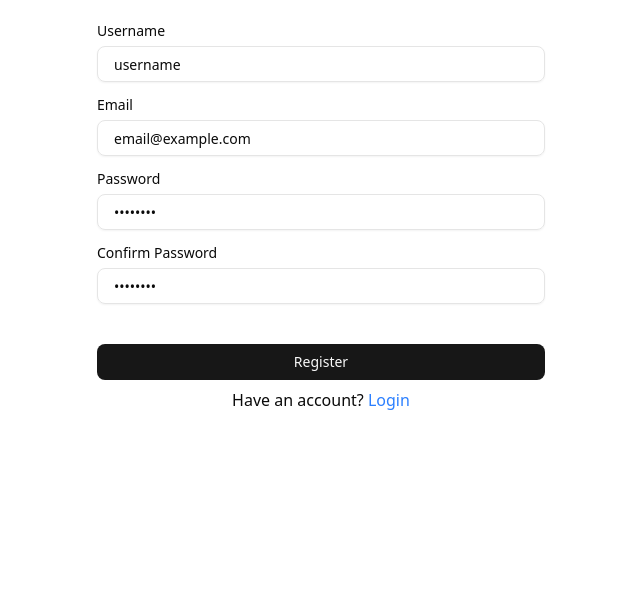
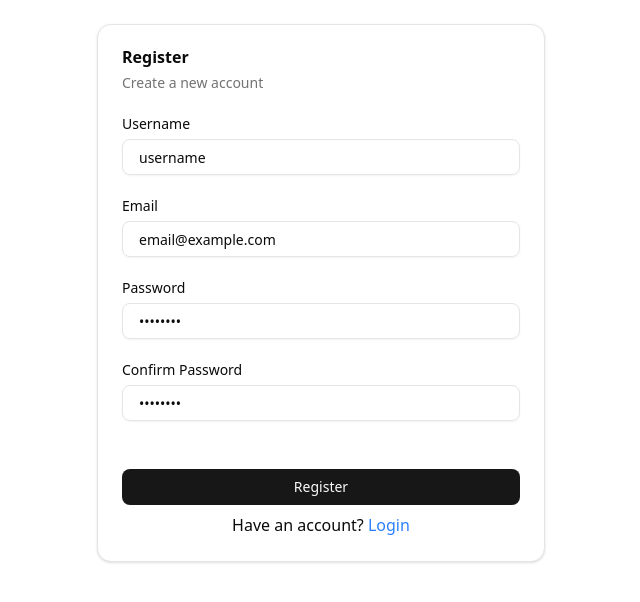
Before and after one commit to songwaad/order-system-web, a React (Vite) app: page /register in a window 1280 px wide. Shown: the top 602 px of the page, without its empty margins (319-959 px from the left). Built offline with nearby package versions, Linux system fonts and the light colour scheme; no server answers.

Commit message:
feat: enhance RegisterForm layout with Card component for improved UI

```diff
--- a/src/components/register-form.tsx
+++ b/src/components/register-form.tsx
@@ -8,6 +8,7 @@ import { Link } from "react-router";
 
 import { apiRegister } from "@/api/auth";
 import { toast } from "sonner";
+import { Card, CardContent, CardDescription, CardHeader, CardTitle } from "./ui/card";
 
 export function RegisterForm() {
     const [loading, setLoading] = useState(false);
@@ -42,8 +43,14 @@ export function RegisterForm() {
     }
 
     return (
+        <Card>
+            <CardHeader>
+                <CardTitle>Register</CardTitle>
+                <CardDescription>Create a new account</CardDescription>
+            </CardHeader>
+            <CardContent>
                 <form onSubmit={handleSubmit}>
-            <div className="mb-4">
+                    <div className="mb-6">
                         <Label className="mb-2" htmlFor="username">Username</Label>
                         <Input className="p-4"
                             id="username"
@@ -54,7 +61,7 @@ export function RegisterForm() {
                             required />
                     </div>
 
-            <div className="mb-4">
+                    <div className="mb-6">
                         <Label className="mb-2" htmlFor="email">Email</Label>
                         <Input className="p-4"
                             id="email"
@@ -65,7 +72,7 @@ export function RegisterForm() {
                             required />
                     </div>
 
-            <div className="mb-4">
+                    <div className="mb-6">
                         <Label className="mb-2" htmlFor="password">Password</Label>
                         <Input className="p-4"
                             id="password"
@@ -78,7 +85,7 @@ export function RegisterForm() {
 
                     </div>
 
-            <div className="mb-4">
+                    <div className="mb-6">
                         <Label className="mb-2" htmlFor="confirm">Confirm Password</Label>
                         <Input className="p-4"
                             id="confirm"
@@ -96,5 +103,7 @@ export function RegisterForm() {
                     </Button>
                     <p className="text-center mt-2">Have an account? <Link className="text-blue-500" to="/login">Login</Link></p>
                 </form>
+            </CardContent>
+        </Card>
     )
 }
```
Lines whose indentation alone changed are shown as unchanged.
